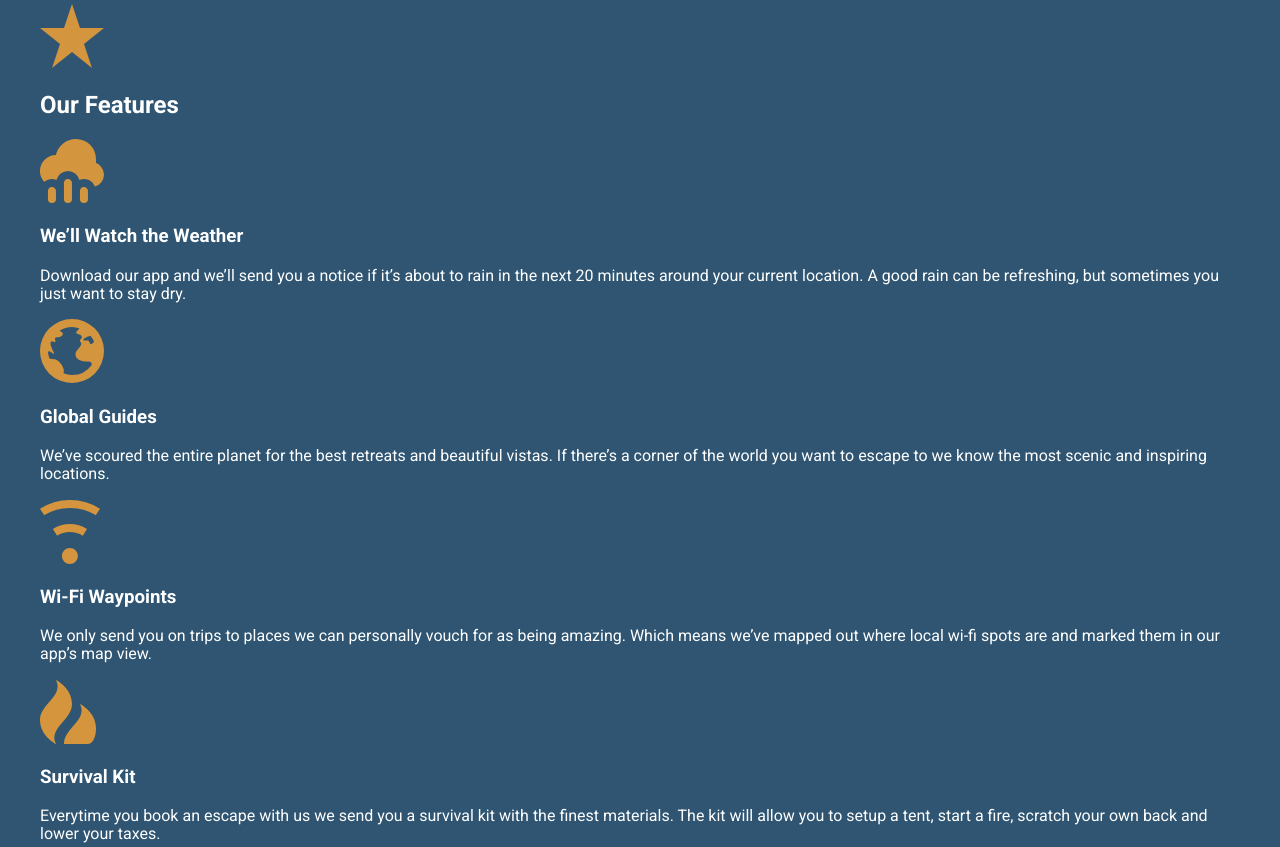
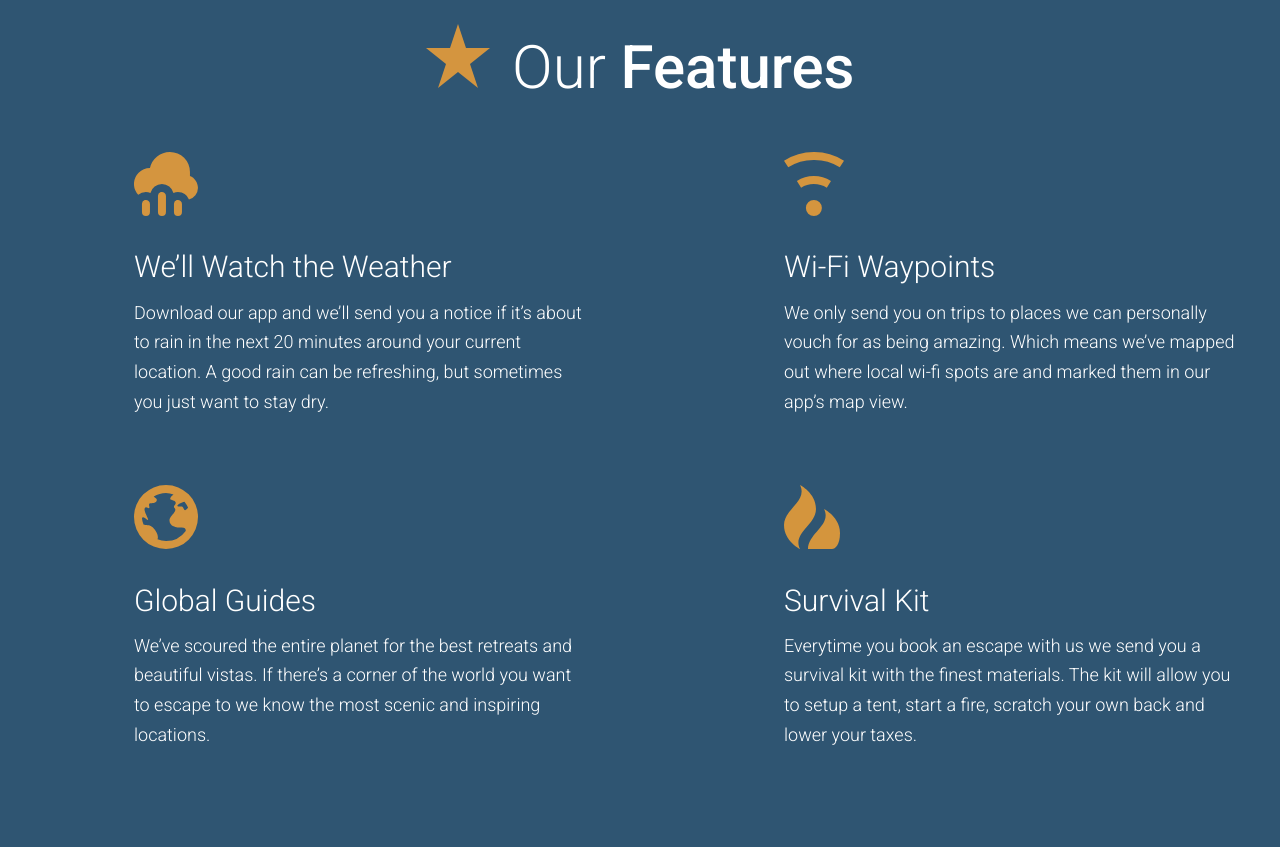
Before and after one commit to CornelSyrzysko/world-travel, a website: page app/index.html in a window 1280 px wide. Shown: the part 2281-3128 px from the top of the page. Drawn offline with Linux system fonts and the light colour scheme.

Commit message:
Finished Our Features styling

```diff
--- /dev/null
+++ b/app/assets/styles/modules/_feature-item.css
@@ -0,0 +1,32 @@
+.feature-item{
+  position: relative;
+  padding-bottom: 2.5rem;
+
+  @mixin atSmall{
+    padding-left: 94px;
+  }
+
+  &__icon{
+    display: block;
+    margin: 0 auto;
+
+    @mixin atSmall{
+      position: absolute;
+      left: 0;
+    }
+  }
+
+  &__title{
+    font-size: 1.6rem;
+    font-weight: 300;
+    margin-top: .7em;
+    margin-bottom: .8rem;
+    text-align: center;
+
+    @mixin atSmall{
+      text-align: left;;
+      margin-top: 1em;
+      font-size: 1.875rem;
+    }
+  }
+}
--- a/app/assets/styles/modules/_generic-content-container.css
+++ b/app/assets/styles/modules/_generic-content-container.css
@@ -2,7 +2,8 @@
 
   p{
     line-height: 1.65;
-    margin: 1.8rem 0;
+    margin: 0 0 1.8rem 0;
+    font-weight: 300;
 
     @mixin atSmall{
       font-size: 1.125rem;
--- a/app/assets/styles/modules/_row.css
+++ b/app/assets/styles/modules/_row.css
@@ -9,7 +9,7 @@
   @mixin atMedium{
     &__medium-4{
       float: left;
-      width: 33.33%
+      width: 33.33%;
       &__b-margin-until-medium{
         margin-bottom: 0;
       }
@@ -17,6 +17,11 @@
 
     &__medium-4--larger{
       width: 37%;
+    }
+
+    &__medium-6{
+      float: left;
+      width: 50%;
     }
 
     &__medium-8{
@@ -33,9 +38,15 @@
     margin-right: -65px;
   }
 
+  &--gutters-large{
+    margin-right: -100px;
+  }
+
   &--gutters >div{
     padding-right: 65px;
   }
 
-
+  &--gutters-large >div{
+    padding-right: 100px;
+  }
 }
--- /dev/null
+++ b/app/assets/styles/modules/_section-title.css
@@ -0,0 +1,27 @@
+.section-title{
+  font-size: 2.55rem;
+  font-weight: 300;
+  text-align: center;
+
+  @mixin atSmall{
+    font-size: 3.75rem;
+  }
+
+  strong{
+    font-weight: 500;
+  }
+
+  &__icon{
+    display: block;
+    margin-left: auto;
+    margin-right: auto;
+    margin-bottom: .6rem;
+
+    @mixin atSmall{
+      margin-right: .5rem;
+      margin-left: 0;
+      display: inline-block;
+      margin-bottom: 0;
+    }
+  }
+}
--- a/app/assets/styles/styles.css
+++ b/app/assets/styles/styles.css
@@ -9,3 +9,5 @@
 @import "modules/_headline.css";
 @import "modules/_row";
 @import "modules/_generic-content-container.css";
+@import "modules/_section-title.css";
+@import "modules/_feature-item.css";
--- a/app/index.html
+++ b/app/index.html
@@ -68,24 +68,38 @@
 
   <div id="features" class="page-section page-section--blue">
     <div class="wrapper">
-      <img src="assets/images/icons/star.svg">
-      <h2>Our Features</h2>
 
-      <img src="assets/images/icons/rain.svg">
-      <h3>We&rsquo;ll Watch the Weather</h3>
-      <p>Download our app and we&rsquo;ll send you a notice if it&rsquo;s about to rain in the next 20 minutes around your current location. A good rain can be refreshing, but sometimes you just want to stay dry.</p>
+      <h2 class="section-title"><img class="section-title__icon" src="assets/images/icons/star.svg"> Our <strong>Features</strong></h2>
 
-      <img src="assets/images/icons/globe.svg">
-      <h3>Global Guides</h3>
-      <p>We&rsquo;ve scoured the entire planet for the best retreats and beautiful vistas. If there&rsquo;s a corner of the world you want to escape to we know the most scenic and inspiring locations.</p>
+      <div class="row row--gutters-large generic-content-container">
+        <div class="row__medium-6">
+          <div class="feature-item">
+            <img class="feautre-item__icon" src="assets/images/icons/rain.svg">
+            <h3 class="feature-item__title">We&rsquo;ll Watch the Weather</h3>
+            <p>Download our app and we&rsquo;ll send you a notice if it&rsquo;s about to rain in the next 20 minutes around your current location. A good rain can be refreshing, but sometimes you just want to stay dry.</p>
+          </div>
 
-      <img src="assets/images/icons/wifi.svg">
-      <h3>Wi-Fi Waypoints</h3>
-      <p>We only send you on trips to places we can personally vouch for as being amazing. Which means we&rsquo;ve mapped out where local wi-fi spots are and marked them in our app&rsquo;s map view.</p>
+          <div class="feature-item">
+            <img class="feautre-item__icon" src="assets/images/icons/globe.svg">
+            <h3 class="feature-item__title">Global Guides</h3>
+            <p>We&rsquo;ve scoured the entire planet for the best retreats and beautiful vistas. If there&rsquo;s a corner of the world you want to escape to we know the most scenic and inspiring locations.</p>
+          </div>
+        </div>
 
-      <img src="assets/images/icons/fire.svg">
-      <h3>Survival Kit</h3>
-      <p>Everytime you book an escape with us we send you a survival kit with the finest materials. The kit will allow you to setup a tent, start a fire, scratch your own back and lower your taxes.</p>
+        <div class="row__medium-6">
+          <div class="feature-item">
+            <img class="feautre-item__icon" src="assets/images/icons/wifi.svg">
+            <h3 class="feature-item__title">Wi-Fi Waypoints</h3>
+            <p>We only send you on trips to places we can personally vouch for as being amazing. Which means we&rsquo;ve mapped out where local wi-fi spots are and marked them in our app&rsquo;s map view.</p>
+          </div>
+
+          <div class="feature-item">
+            <img class="feautre-item__icon" src="assets/images/icons/fire.svg">
+            <h3 class="feature-item__title">Survival Kit</h3>
+            <p>Everytime you book an escape with us we send you a survival kit with the finest materials. The kit will allow you to setup a tent, start a fire, scratch your own back and lower your taxes.</p>
+          </div>
+        </div>
+      </div>
     </div>
   </div>
 
--- a/app/temp/styles/styles.css
+++ b/app/temp/styles/styles.css
@@ -666,14 +666,26 @@ a{
     display: table;
   }
 
+.row__b-margin-until-medium{
+      margin-bottom: 1rem;
+  }
+
 @media(min-width: 800px){
     .row__medium-4{
       float: left;
-      width: 33.33%
+      width: 33.33%;
     }
+      .row__medium-4__b-margin-until-medium{
+        margin-bottom: 0;
+      }
 
     .row__medium-4--larger{
       width: 37%;
+    }
+
+    .row__medium-6{
+      float: left;
+      width: 50%;
     }
 
     .row__medium-8{
@@ -690,16 +702,107 @@ a{
     margin-right: -65px;
   }
 
+.row--gutters-large{
+    margin-right: -100px;
+  }
+
 .row--gutters >div{
     padding-right: 65px;
   }
 
+.row--gutters-large >div{
+    padding-right: 100px;
+  }
+
 .generic-content-container p{
     line-height: 1.65;
-    font-size: 1.125rem;
-    margin: 1.8rem 0;
+    margin: 0 0 1.8rem 0;
+    font-weight: 300;
+  }
+
+@media(min-width: 530px){
+
+.generic-content-container p{
+      font-size: 1.125rem
+  }
   }
 
 .generic-content-container p a{
     font-weight: 700;
   }
+
+.section-title{
+  font-size: 2.55rem;
+  font-weight: 300;
+  text-align: center;
+}
+
+@media(min-width: 530px){
+
+.section-title{
+    font-size: 3.75rem
+}
+  }
+
+.section-title strong{
+    font-weight: 500;
+  }
+
+.section-title__icon{
+    display: block;
+    margin-left: auto;
+    margin-right: auto;
+    margin-bottom: .6rem;
+  }
+
+@media(min-width: 530px){
+
+.section-title__icon{
+      margin-right: .5rem;
+      margin-left: 0;
+      display: inline-block;
+      margin-bottom: 0
+  }
+  }
+
+.feature-item{
+  position: relative;
+  padding-bottom: 2.5rem;
+}
+
+@media(min-width: 530px){
+
+.feature-item{
+    padding-left: 94px
+}
+  }
+
+.feature-item__icon{
+    display: block;
+    margin: 0 auto;
+  }
+
+@media(min-width: 530px){
+
+.feature-item__icon{
+      position: absolute;
+      left: 0
+  }
+  }
+
+.feature-item__title{
+    font-size: 1.6rem;
+    font-weight: 300;
+    margin-top: .7em;
+    margin-bottom: .8rem;
+    text-align: center;
+  }
+
+@media(min-width: 530px){
+
+.feature-item__title{
+      text-align: left;;
+      margin-top: 1em;
+      font-size: 1.875rem
+  }
+  }
--- a/package.json
+++ b/package.json
@@ -20,7 +20,7 @@
     "gulp-cssnano": "2.1.2",
     "gulp-imagemin": "4.0.0",
     "gulp-modernizr": "1.0.0-alpha",
-    "gulp-postcss": "^7.0.0",
+    "gulp-postcss": "^7.0.1",
     "gulp-rename": "1.2.2",
     "gulp-rev": "8.1.0",
     "gulp-svg-sprite": "1.3.7",
```
Also changed, not shown: 1 other file.
